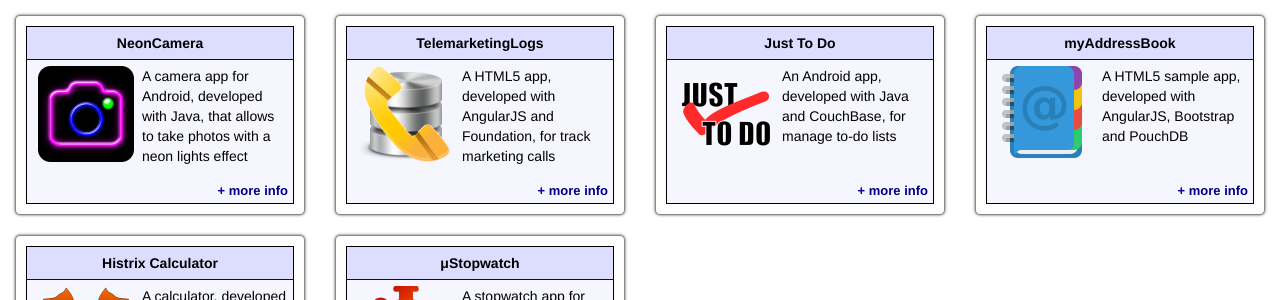
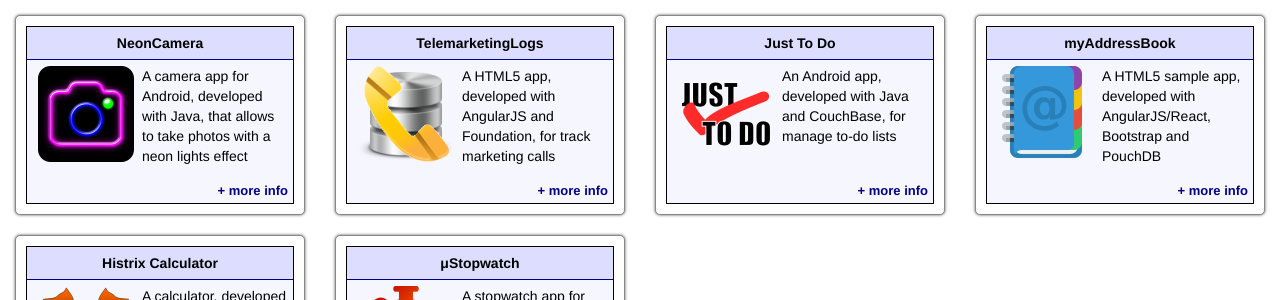
Before and after one commit to jfmdev/jfmdev.github.io, a Jekyll site: the page built from index.html, in a window 1280 px wide and 900 px high, scrolled down 603 px. Shown: the part 192-492 px from the top of the window. Built offline with Jekyll 4.4.1, drawn with Linux system fonts in a browser that asks for light colours; some web fonts are replaced.

Commit message:
Minor update

```diff
--- a/_data/projects.json
+++ b/_data/projects.json
@@ -82,7 +82,7 @@
     {
         "id": "my-addressbook",
         "name" : "myAddressBook",
-        "introduction" : "A HTML5 sample app, developed with AngularJS, Bootstrap and PouchDB",
+        "introduction" : "A HTML5 sample app, developed with AngularJS/React, Bootstrap and PouchDB",
         "description" : "<p>myAddressBook is an address book application, developed as a sample for developers which want to learn how to code HTML5 apps.</p>",
         "type": "app",
         "icon" : "img/codelab/address_book.png",
```
